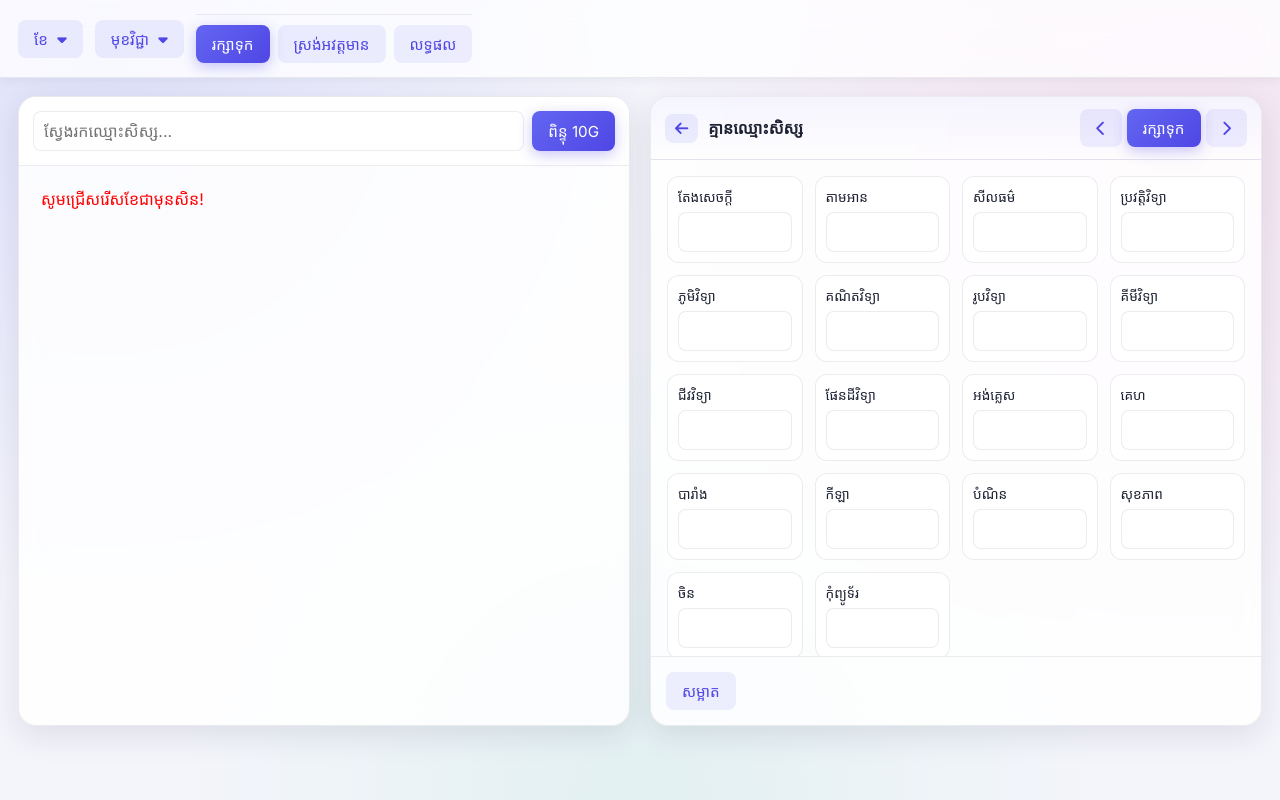
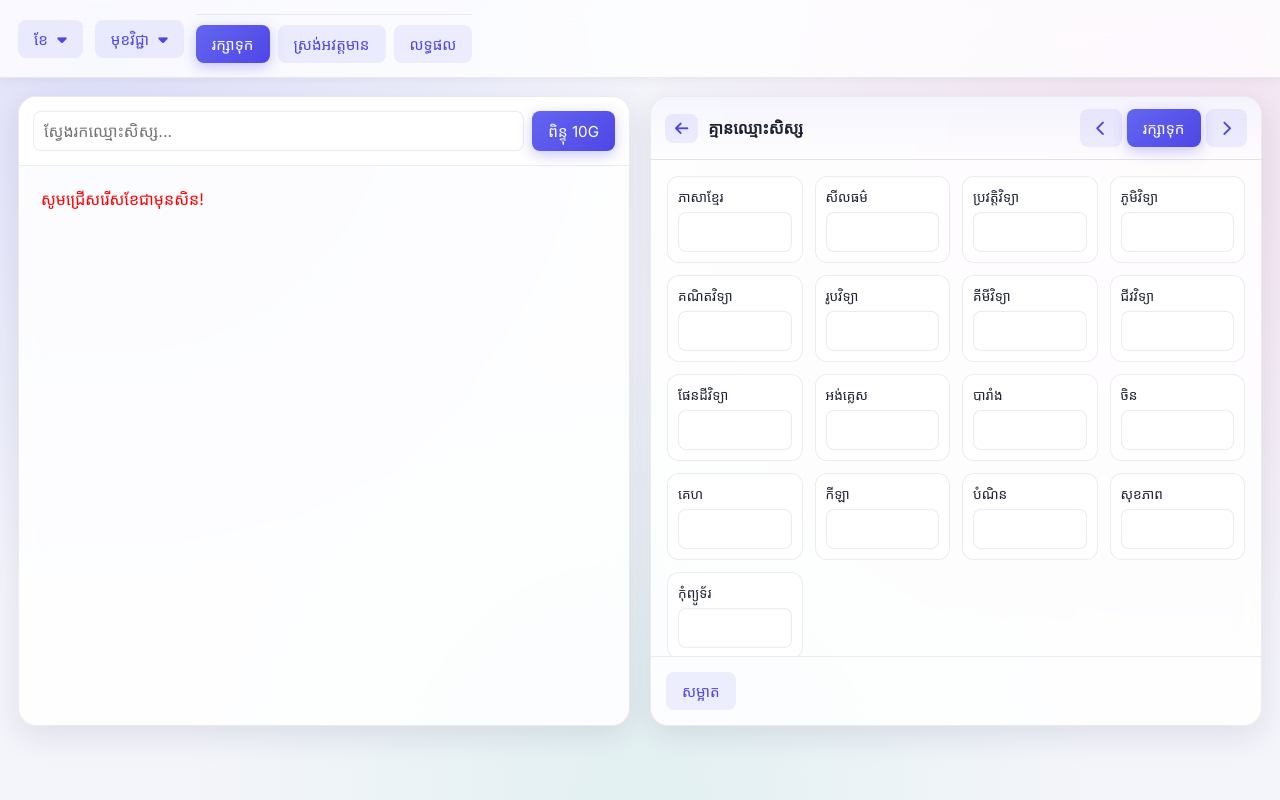
Before and after one commit to edu-kh/10G-att, a plain HTML site: page score.html in a window 1280 px wide. Drawn offline with Linux system fonts and the light colour scheme; a web font is replaced by a local one.

Commit message:
Update score.html

```diff
--- a/score.html
+++ b/score.html
@@ -706,12 +706,12 @@
 </div>
 
 <script>
-const SHEET_API_BASE = 'https://script.google.com/macros/s/AKfycbybrhuPVtwYliewOJQ4Igtd3md_FbSo7Ddf80iZK62QmMZyK7tusYGVAl9wbUBqJ0pM/exec';
+const SHEET_API_BASE = 'https://script.google.com/macros/s/AKfycbzE3BY1RRDb6EPgngxhkA-NT8Zv6oxM2IveA8Kdo9AjIZXY4nfQknKF_-YUwDRj3mS-/exec';
 
 const SUBJECTS = [
-  "តែងសេចក្តី", "តាមអាន", "សីលធម៌", "ប្រវត្តិវិទ្យា", "ភូមិវិទ្យា",
+   "ភាសាខ្មែរ", "សីលធម៌", "ប្រវត្តិវិទ្យា", "ភូមិវិទ្យា",
     "គណិតវិទ្យា", "រូបវិទ្យា", "គីមីវិទ្យា","ជីវវិទ្យា", "ផែនដីវិទ្យា",
-    "អង់គ្លេស", "គេហ", "បារាំង", "កីឡា", "បំណិន", "សុខភាព", "ចិន", "កុំព្យូទ័រ"
+    "អង់គ្លេស",  "បារាំង", "ចិន", "គេហ", "កីឡា", "បំណិន", "សុខភាព", "កុំព្យូទ័រ"
 ];
 
 // Converts Khmer digits (០-៩) to 0-9 and keeps only digits and one dot,
```
